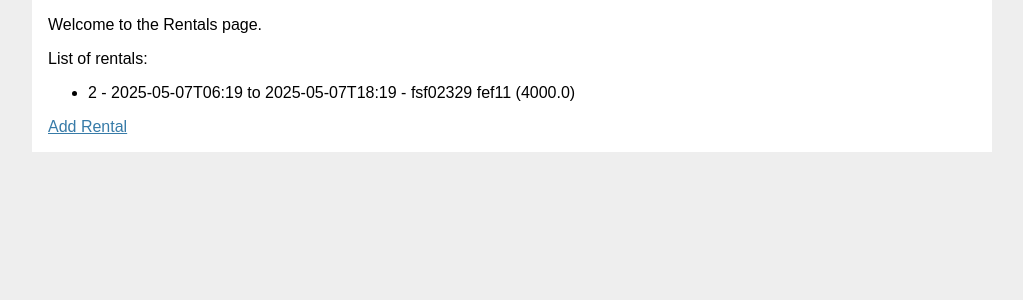
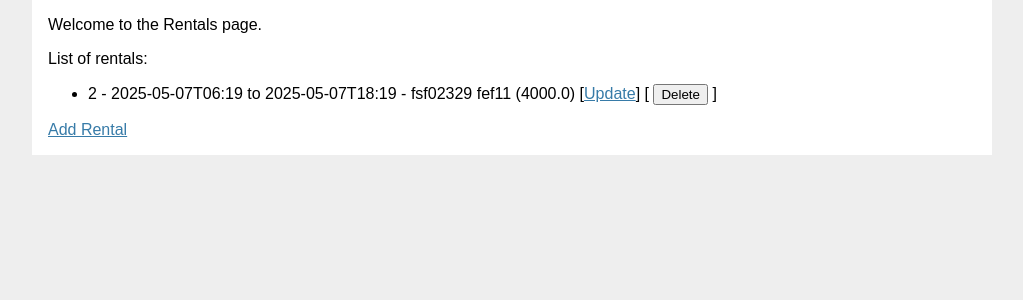
Before and after one commit to pidstudev/project, a Flask app: page /van/ in a window 1280 px wide. Shown: the part 98-398 px from the top of the page, without its empty margins (128-1151 px from the left). Run offline with Flask 3, Linux system fonts and the light colour scheme; a user stored in the database is signed in; data comes from the database, SQL or seed files in the repository; both versions use the stored data as it was after the commit.

```diff
--- a/main/templates/van_manager/rentals.html
+++ b/main/templates/van_manager/rentals.html
@@ -11,8 +11,14 @@
 <p>List of rentals:</p>
 <ul>
     {% for rental in rentals %}
-    <li>{{ rental.id }} - {{ rental.rental_date_from }} to {{ rental.rental_date_to }} - {{ rental.destination }} ({{
-        rental.agreed_price }})</li>
+    <li>
+        {{ rental.id }} - {{ rental.rental_date_from }} to {{ rental.rental_date_to }} - {{ rental.destination }} ({{ rental.agreed_price }})
+        [<a href="{{ url_for('van_manager.update_rental', id=rental.id) }}">Update</a>]
+        [<form action="{{ url_for('van_manager.delete_rental', id=rental.id) }}" method="post" style="display:inline">
+            <input type="hidden" name="_method" value="DELETE">
+            <button type="submit">Delete</button>
+        </form>]
+    </li>
     {% endfor %}
 </ul>
 <a href="{{ url_for('van_manager.add_rental') }}">Add Rental</a>
```
Also changed, not shown: instance/main.sqlite.
